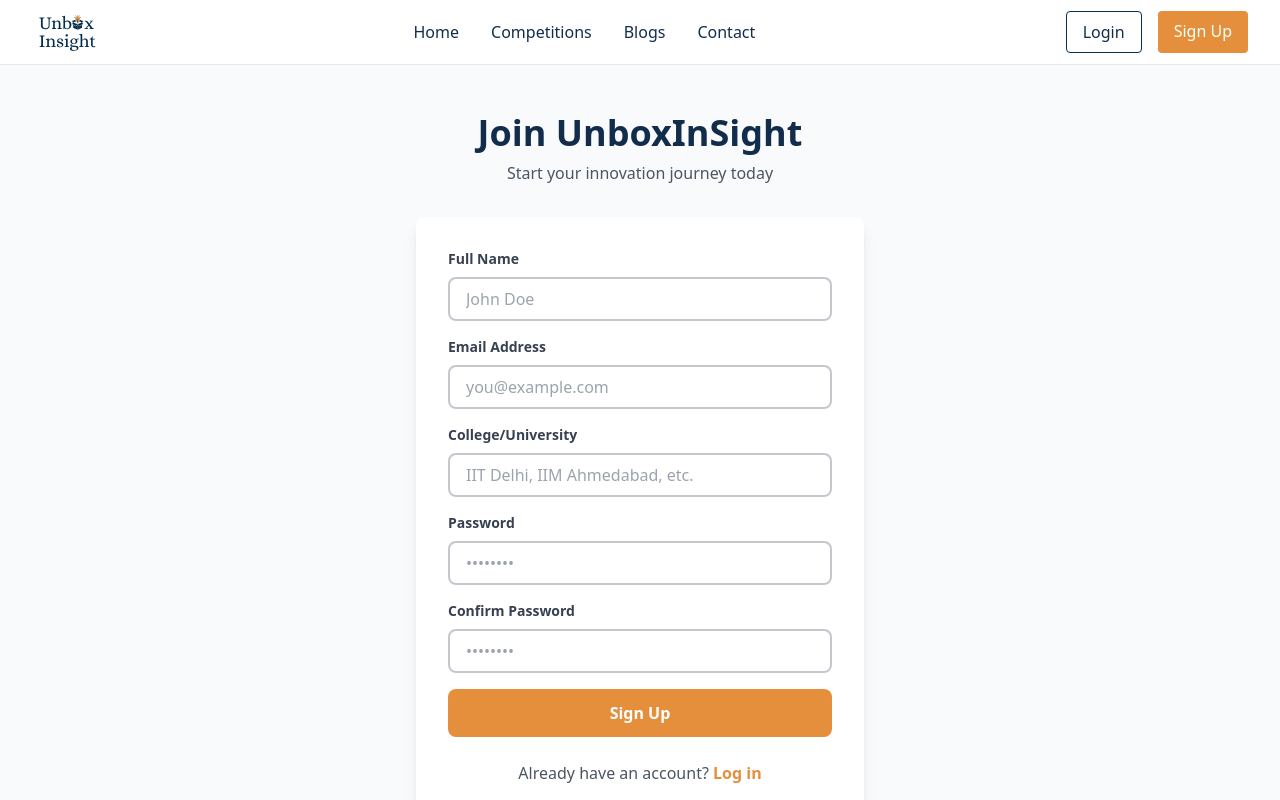
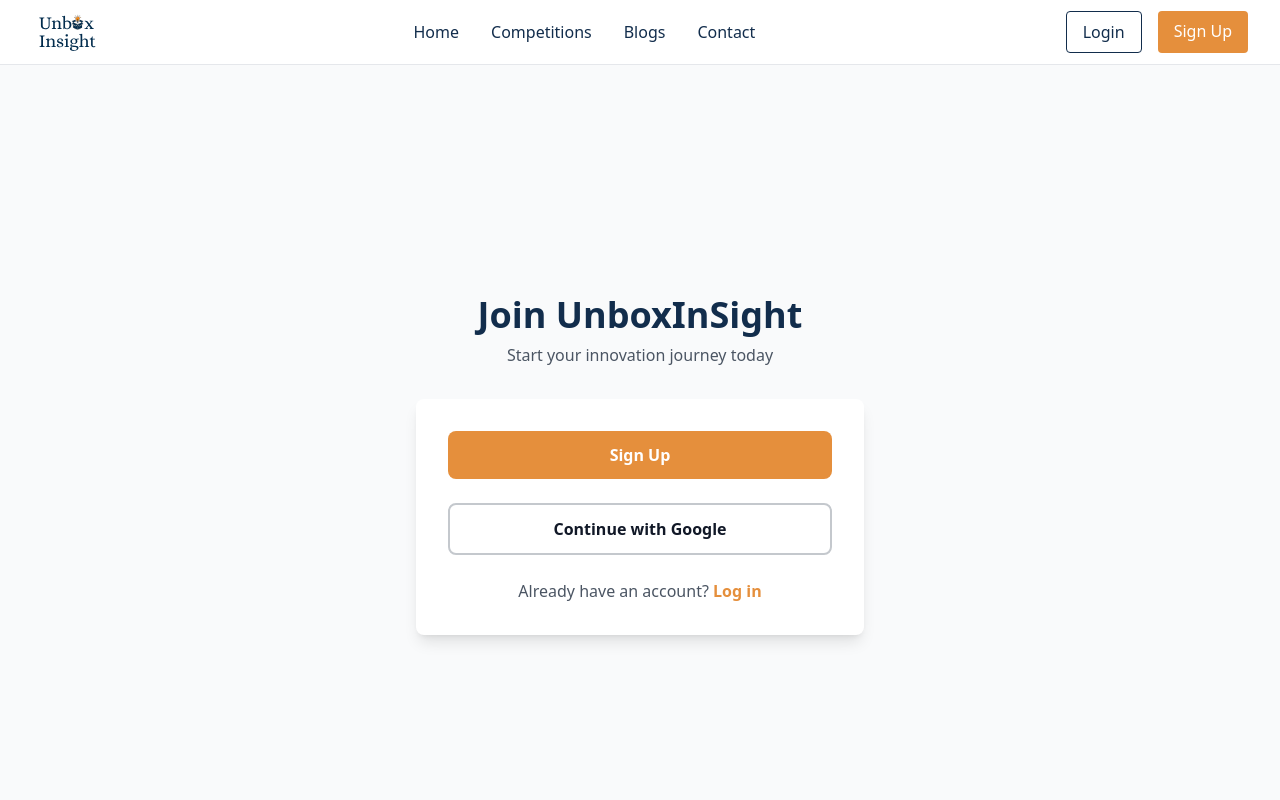
Before and after one commit to UnboxInsight/unboxinsight, a React (Vite) app: page /signup in a window 1280 px wide. Shown: the top 800 px of the page. Built offline with nearby package versions, Linux system fonts and the light colour scheme.

Commit message:
Update Signup.jsx

```diff
--- a/src/pages/Signup.jsx
+++ b/src/pages/Signup.jsx
@@ -1,6 +1,6 @@
-import { useState } from 'react'
-import { Link, useNavigate } from 'react-router-dom'
-import { supabase } from '../supabaseClient'
+import { useState } from 'react';
+import { Link, useNavigate } from 'react-router-dom';
+import { supabase } from '../supabaseClient';
 
 export default function Signup() {
   const [formData, setFormData] = useState({
@@ -9,38 +9,36 @@ export default function Signup() {
     college: '',
     password: '',
     confirmPassword: ''
-  })
-  const [error, setError] = useState('')
-  const [loading, setLoading] = useState(false)
-  const [successMessage, setSuccessMessage] = useState('')
-  const navigate = useNavigate()
+  });
+  const [error, setError] = useState('');
+  const [loading, setLoading] = useState(false);
+  const [successMessage, setSuccessMessage] = useState('');
+  const navigate = useNavigate();
 
   const handleChange = (e) => {
     setFormData({
       ...formData,
       [e.target.name]: e.target.value
-    })
-  }
+    });
+  };
 
   const handleEmailSignup = async (e) => {
-    e.preventDefault()
-    setError('')
-    setSuccessMessage('')
+    e.preventDefault();
+    setError('');
+    setSuccessMessage('');
 
     if (formData.password !== formData.confirmPassword) {
-      setError('Passwords do not match')
-      return
+      setError('Passwords do not match');
+      return;
     }
 
     if (formData.password.length < 6) {
-      setError('Password must be at least 6 characters')
-      return
+      setError('Password must be at least 6 characters');
+      return;
     }
 
-    setLoading(true)
-
+    setLoading(true);
     try {
-      // Sign up with Supabase
       const { data, error: authError } = await supabase.auth.signUp({
         email: formData.email,
         password: formData.password,
@@ -50,35 +48,39 @@ export default function Signup() {
             college: formData.college
           }
         }
-      })
-
+      });
       if (authError) {
-        setError(authError.message)
-        return
+        setError(authError.message);
+        return;
       }
-
-      setSuccessMessage('Account created! Check your email for verification link.')
-
-      // Clear form
+      setSuccessMessage('Account created! Check your email for verification link.');
       setFormData({
         name: '',
         email: '',
         college: '',
         password: '',
         confirmPassword: ''
-      })
+      });
+      setTimeout(() => {
+        navigate('/login');
+      }, 2000);
+    } catch (err) {
+      setError(err.message || 'An error occurred during signup');
+    } finally {
+      setLoading(false);
+    }
+  };
 
-      // Redirect after 2 seconds
-      setTimeout(() => {
-        navigate('/login')
-      }, 2000)
-
-    } catch (err) {
-      setError(err.message || 'An error occurred during signup')
-    } finally {
-      setLoading(false)
-    }
-  }
+  const handleGoogleSignup = async () => {
+    const { error: oauthError } = await supabase.auth.signInWithOAuth({
+      provider: 'google',
+      options: {
+        redirectTo: window.location.origin
+      }
+    });
+    if (oauthError) alert(oauthError.message);
+    // User will be redirected after login success
+  };
 
   return (
     <div className="min-h-screen bg-gray-50 flex items-center justify-center px-4 py-12">
@@ -87,96 +89,17 @@ export default function Signup() {
           <h1 className="text-4xl font-bold text-ui-navy mb-2">Join UnboxInSight</h1>
           <p className="text-gray-600">Start your innovation journey today</p>
         </div>
-
         <div className="bg-white p-8 rounded-lg shadow-lg">
           {error && (
-            <div className="mb-4 p-3 bg-red-100 border border-red-400 text-red-700 rounded">
-              {error}
-            </div>
+            <div className="mb-4 p-3 bg-red-100 border border-red-400 text-red-700 rounded">{error}</div>
           )}
-
           {successMessage && (
-            <div className="mb-4 p-3 bg-green-100 border border-green-400 text-green-700 rounded">
-              {successMessage}
-            </div>
+            <div className="mb-4 p-3 bg-green-100 border border-green-400 text-green-700 rounded">{successMessage}</div>
           )}
-
+          {/* Email Signup Form */}
           <form onSubmit={handleEmailSignup} className="space-y-4 mb-6">
-            <div>
-              <label className="block text-sm font-semibold text-gray-700 mb-2">
-                Full Name
-              </label>
-              <input
-                type="text"
-                name="name"
-                value={formData.name}
-                onChange={handleChange}
-                required
-                className="w-full px-4 py-2 border-2 border-ui-gray rounded-lg focus:border-ui-orange outline-none"
-                placeholder="John Doe"
-              />
-            </div>
-
-            <div>
-              <label className="block text-sm font-semibold text-gray-700 mb-2">
-                Email Address
-              </label>
-              <input
-                type="email"
-                name="email"
-                value={formData.email}
-                onChange={handleChange}
-                required
-                className="w-full px-4 py-2 border-2 border-ui-gray rounded-lg focus:border-ui-orange outline-none"
-                placeholder="you@example.com"
-              />
-            </div>
-
-            <div>
-              <label className="block text-sm font-semibold text-gray-700 mb-2">
-                College/University
-              </label>
-              <input
-                type="text"
-                name="college"
-                value={formData.college}
-                onChange={handleChange}
-                required
-                className="w-full px-4 py-2 border-2 border-ui-gray rounded-lg focus:border-ui-orange outline-none"
-                placeholder="IIT Delhi, IIM Ahmedabad, etc."
-              />
-            </div>
-
-            <div>
-              <label className="block text-sm font-semibold text-gray-700 mb-2">
-                Password
-              </label>
-              <input
-                type="password"
-                name="password"
-                value={formData.password}
-                onChange={handleChange}
-                required
-                className="w-full px-4 py-2 border-2 border-ui-gray rounded-lg focus:border-ui-orange outline-none"
-                placeholder="••••••••"
-              />
-            </div>
-
-            <div>
-              <label className="block text-sm font-semibold text-gray-700 mb-2">
-                Confirm Password
-              </label>
-              <input
-                type="password"
-                name="confirmPassword"
-                value={formData.confirmPassword}
-                onChange={handleChange}
-                required
-                className="w-full px-4 py-2 border-2 border-ui-gray rounded-lg focus:border-ui-orange outline-none"
-                placeholder="••••••••"
-              />
-            </div>
-
+            {/* ... your existing form inputs ... */}
+            {/* Sign Up Button */}
             <button
               type="submit"
               disabled={loading}
@@ -185,7 +108,15 @@ export default function Signup() {
               {loading ? 'Creating Account...' : 'Sign Up'}
             </button>
           </form>
-
+          {/* Google Sign-in Button */}
+          <button
+            type="button"
+            onClick={handleGoogleSignup}
+            className="w-full border-2 border-ui-gray py-3 rounded-lg font-semibold hover:bg-gray-50 transition flex items-center justify-center gap-2 mb-6"
+          >
+            {/* Optional Google SVG icon */}
+            Continue with Google
+          </button>
           <div className="mt-6 text-center">
             <p className="text-gray-600">
               Already have an account?{' '}
@@ -197,5 +128,5 @@ export default function Signup() {
         </div>
       </div>
     </div>
-  )
+  );
 }
```
